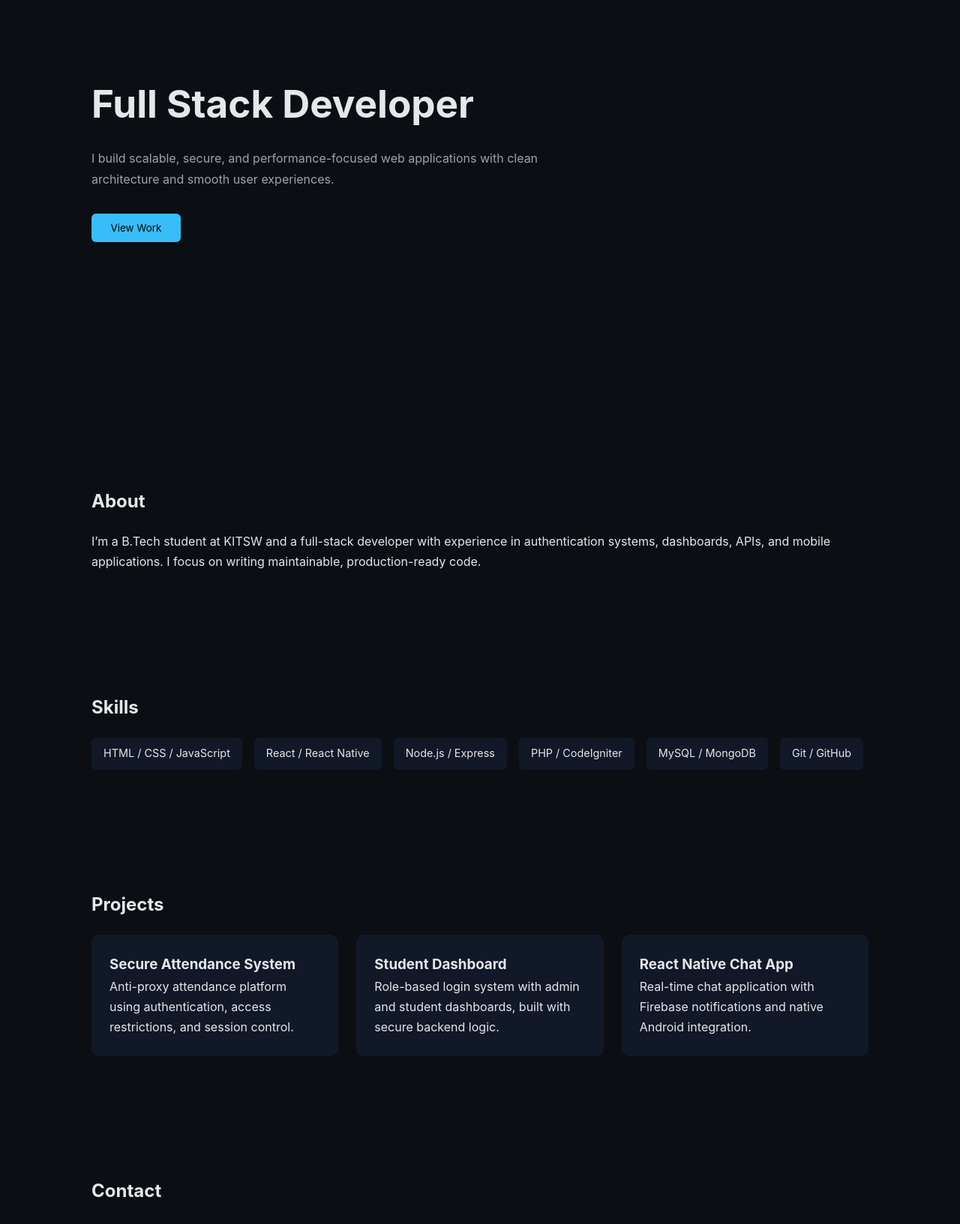
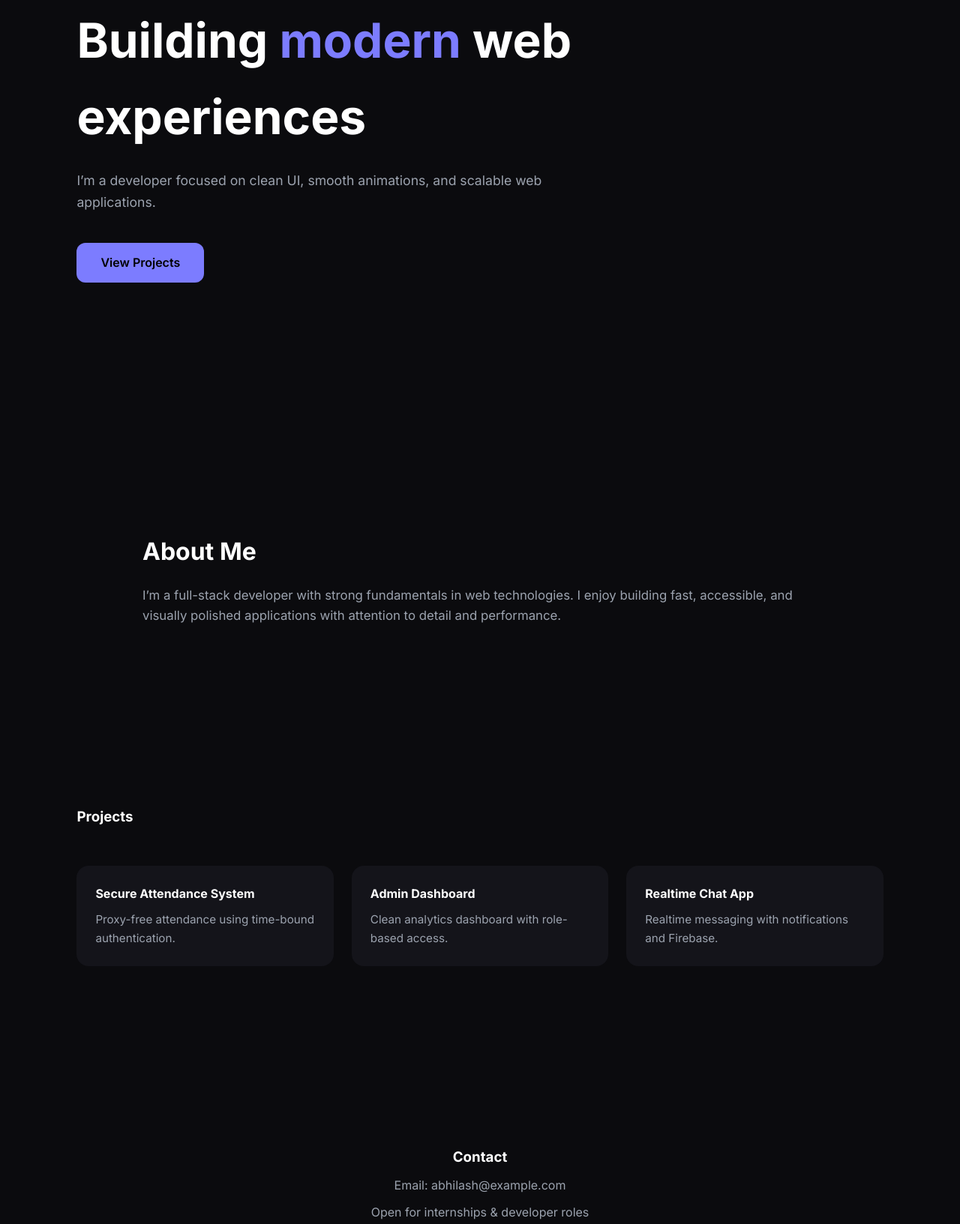
Before and after one commit to Abhilash464/portfolio, a plain HTML site: page index.html in a window 1280 px wide. Shown: the part 210-1843 px from the top of the page at 75% size. Drawn offline with Linux system fonts and the light colour scheme.

Commit message:
Portfolio

```diff
--- a/index.html
+++ b/index.html
@@ -3,100 +3,285 @@
 <head>
   <meta charset="UTF-8" />
   <meta name="viewport" content="width=device-width, initial-scale=1.0"/>
-  <title>Abhilash | Developer</title>
-  <link rel="stylesheet" href="style.css" />
+  <title>Abhilash | Developer Portfolio</title>
+
+  <!-- Google Font -->
+  <link href="https://fonts.googleapis.com/css2?family=Inter:wght@300;400;600;700&display=swap" rel="stylesheet">
+
+  <style>
+    :root {
+      --bg: #0b0b0e;
+      --card: #14141a;
+      --text: #ffffff;
+      --muted: #9ca3af;
+      --accent: #7c7cff;
+    }
+
+    * {
+      margin: 0;
+      padding: 0;
+      box-sizing: border-box;
+      font-family: 'Inter', sans-serif;
+    }
+
+    body {
+      background: var(--bg);
+      color: var(--text);
+      line-height: 1.6;
+      overflow-x: hidden;
+    }
+
+    a {
+      color: inherit;
+      text-decoration: none;
+    }
+
+    section {
+      padding: 120px 8%;
+    }
+
+    /* NAV */
+    header {
+      position: fixed;
+      top: 0;
+      width: 100%;
+      background: rgba(11,11,14,0.6);
+      backdrop-filter: blur(10px);
+      z-index: 100;
+    }
+
+    nav {
+      display: flex;
+      justify-content: space-between;
+      align-items: center;
+      padding: 20px 8%;
+    }
+
+    nav h1 {
+      font-weight: 700;
+      font-size: 1.2rem;
+    }
+
+    nav a {
+      margin-left: 24px;
+      font-size: 0.95rem;
+      color: var(--muted);
+    }
+
+    nav a:hover {
+      color: var(--text);
+    }
+
+    /* HERO */
+    .hero {
+      min-height: 100vh;
+      display: flex;
+      align-items: center;
+    }
+
+    .hero-content {
+      max-width: 700px;
+      animation: fadeUp 1s ease forwards;
+    }
+
+    .hero h2 {
+      font-size: clamp(2.5rem, 5vw, 4rem);
+      font-weight: 700;
+    }
+
+    .hero h2 span {
+      color: var(--accent);
+    }
+
+    .hero p {
+      margin-top: 20px;
+      color: var(--muted);
+      font-size: 1.1rem;
+    }
+
+    .btn {
+      display: inline-block;
+      margin-top: 40px;
+      padding: 14px 32px;
+      background: var(--accent);
+      color: #000;
+      border-radius: 12px;
+      font-weight: 600;
+      transition: transform 0.3s ease;
+    }
+
+    .btn:hover {
+      transform: translateY(-4px);
+    }
+
+    /* ABOUT */
+    .about {
+      max-width: 900px;
+      margin: auto;
+    }
+
+    .about h3 {
+      font-size: 2rem;
+      margin-bottom: 20px;
+    }
+
+    .about p {
+      color: var(--muted);
+      font-size: 1.05rem;
+    }
+
+    /* PROJECTS */
+    .projects-grid {
+      display: grid;
+      grid-template-columns: repeat(auto-fit, minmax(260px, 1fr));
+      gap: 24px;
+      margin-top: 50px;
+    }
+
+    .project-card {
+      background: var(--card);
+      padding: 24px;
+      border-radius: 16px;
+      border: 1px solid transparent;
+      transition: all 0.4s ease;
+      opacity: 0;
+      transform: translateY(30px);
+    }
+
+    .project-card.show {
+      opacity: 1;
+      transform: translateY(0);
+    }
+
+    .project-card:hover {
+      border-color: var(--accent);
+      transform: translateY(-8px);
+    }
+
+    .project-card h4 {
+      margin-bottom: 10px;
+    }
+
+    .project-card p {
+      color: var(--muted);
+      font-size: 0.95rem;
+    }
+
+    /* CONTACT */
+    .contact {
+      text-align: center;
+    }
+
+    .contact p {
+      color: var(--muted);
+      margin-top: 10px;
+    }
+
+    footer {
+      text-align: center;
+      padding: 30px;
+      color: var(--muted);
+      font-size: 0.9rem;
+    }
+
+    /* ANIMATIONS */
+    @keyframes fadeUp {
+      from {
+        opacity: 0;
+        transform: translateY(40px);
+      }
+      to {
+        opacity: 1;
+        transform: translateY(0);
+      }
+    }
+
+    @media (max-width: 768px) {
+      nav a {
+        margin-left: 16px;
+      }
+    }
+  </style>
 </head>
 <body>
 
-  <!-- NAV -->
-  <header class="nav">
-    <div class="nav-left">Abhilash</div>
-    <div class="nav-right">
+<header>
+  <nav>
+    <h1>Abhilash</h1>
+    <div>
       <a href="#about">About</a>
-      <a href="#skills">Skills</a>
       <a href="#projects">Projects</a>
       <a href="#contact">Contact</a>
     </div>
+  </nav>
 </header>
 
-  <!-- HERO -->
 <section class="hero">
-    <h1 class="reveal">Full Stack Developer</h1>
-    <p class="reveal delay">
-      I build scalable, secure, and performance-focused web applications
-      with clean architecture and smooth user experiences.
+  <div class="hero-content">
+    <h2>Building <span>modern</span> web experiences</h2>
+    <p>
+      I’m a developer focused on clean UI, smooth animations,
+      and scalable web applications.
     </p>
-    <button onclick="scrollToId('projects')" class="reveal delay2">
-      View Work
-    </button>
-  </section>
-
-  <!-- ABOUT -->
-  <section id="about" class="section fade">
-    <h2>About</h2>
-    <p>
-      I’m a B.Tech student at KITSW and a full-stack developer with experience
-      in authentication systems, dashboards, APIs, and mobile applications.
-      I focus on writing maintainable, production-ready code.
-    </p>
-  </section>
-
-  <!-- SKILLS -->
-  <section id="skills" class="section fade">
-    <h2>Skills</h2>
-    <div class="skills">
-      <span>HTML / CSS / JavaScript</span>
-      <span>React / React Native</span>
-      <span>Node.js / Express</span>
-      <span>PHP / CodeIgniter</span>
-      <span>MySQL / MongoDB</span>
-      <span>Git / GitHub</span>
+    <a href="#projects" class="btn">View Projects</a>
   </div>
 </section>
 
-  <!-- PROJECTS -->
-  <section id="projects" class="section fade">
-    <h2>Projects</h2>
-
-    <div class="projects">
-      <div class="project">
-        <h3>Secure Attendance System</h3>
+<section id="about">
+  <div class="about">
+    <h3>About Me</h3>
     <p>
-          Anti-proxy attendance platform using authentication,
-          access restrictions, and session control.
+      I’m a full-stack developer with strong fundamentals in web technologies.
+      I enjoy building fast, accessible, and visually polished applications
+      with attention to detail and performance.
     </p>
   </div>
+</section>
 
-      <div class="project">
-        <h3>Student Dashboard</h3>
-        <p>
-          Role-based login system with admin and student dashboards,
-          built with secure backend logic.
-        </p>
+<section id="projects">
+  <h3>Projects</h3>
+
+  <div class="projects-grid">
+    <div class="project-card">
+      <h4>Secure Attendance System</h4>
+      <p>Proxy-free attendance using time-bound authentication.</p>
     </div>
 
-      <div class="project">
-        <h3>React Native Chat App</h3>
-        <p>
-          Real-time chat application with Firebase notifications
-          and native Android integration.
-        </p>
+    <div class="project-card">
+      <h4>Admin Dashboard</h4>
+      <p>Clean analytics dashboard with role-based access.</p>
+    </div>
+
+    <div class="project-card">
+      <h4>Realtime Chat App</h4>
+      <p>Realtime messaging with notifications and Firebase.</p>
     </div>
   </div>
 </section>
 
-  <!-- CONTACT -->
-  <section id="contact" class="section fade">
-    <h2>Contact</h2>
+<section id="contact" class="contact">
+  <h3>Contact</h3>
   <p>Email: abhilash@example.com</p>
-    <p>GitHub: github.com/Abhilash464</p>
-    <p>College: KITSW</p>
+  <p>Open for internships & developer roles</p>
 </section>
 
 <footer>
-    © 2025 Abhilash — Developer Portfolio
+  © 2025 Abhilash. All rights reserved.
 </footer>
 
-  <script src="script.js"></script>
+<script>
+  const cards = document.querySelectorAll('.project-card');
+
+  const observer = new IntersectionObserver(entries => {
+    entries.forEach(entry => {
+      if (entry.isIntersecting) {
+        entry.target.classList.add('show');
+      }
+    });
+  }, { threshold: 0.2 });
+
+  cards.forEach(card => observer.observe(card));
+</script>
+
 </body>
 </html>
--- a/script.js
+++ /dev/null
@@ -1,15 +0,0 @@
-function scrollToId(id) {
-  document.getElementById(id).scrollIntoView({ behavior: "smooth" });
-}
-
-const sections = document.querySelectorAll(".fade");
-
-const observer = new IntersectionObserver(entries => {
-  entries.forEach(entry => {
-    if (entry.isIntersecting) {
-      entry.target.classList.add("show");
-    }
-  });
-}, { threshold: 0.25 });
-
-sections.forEach(section => observer.observe(section));
--- a/style.css
+++ /dev/null
@@ -1,153 +0,0 @@
-:root {
-  --bg: #0b0f14;
-  --card: #111827;
-  --text: #e5e7eb;
-  --muted: #9ca3af;
-  --accent: #38bdf8;
-}
-
-* {
-  margin: 0;
-  padding: 0;
-  box-sizing: border-box;
-  font-family: Inter, Segoe UI, sans-serif;
-}
-
-body {
-  background: var(--bg);
-  color: var(--text);
-  line-height: 1.7;
-}
-
-/* NAV */
-.nav {
-  position: sticky;
-  top: 0;
-  background: rgba(11,15,20,0.8);
-  backdrop-filter: blur(10px);
-  padding: 1rem 2rem;
-  display: flex;
-  justify-content: space-between;
-  z-index: 100;
-}
-
-.nav a {
-  color: var(--muted);
-  margin-left: 1.5rem;
-  text-decoration: none;
-}
-
-.nav a:hover {
-  color: var(--accent);
-}
-
-/* HERO */
-.hero {
-  min-height: 90vh;
-  display: flex;
-  flex-direction: column;
-  justify-content: center;
-  padding: 0 2rem;
-  max-width: 1100px;
-  margin: auto;
-}
-
-.hero h1 {
-  font-size: 3.2rem;
-}
-
-.hero p {
-  max-width: 600px;
-  margin-top: 1rem;
-  color: var(--muted);
-}
-
-.hero button {
-  margin-top: 2rem;
-  width: fit-content;
-  padding: 0.7rem 1.6rem;
-  background: var(--accent);
-  color: #000;
-  border: none;
-  border-radius: 6px;
-  cursor: pointer;
-}
-
-/* SECTIONS */
-.section {
-  max-width: 1100px;
-  margin: auto;
-  padding: 5rem 2rem;
-}
-
-.section h2 {
-  margin-bottom: 1.2rem;
-}
-
-/* SKILLS */
-.skills {
-  display: flex;
-  flex-wrap: wrap;
-  gap: 1rem;
-}
-
-.skills span {
-  background: var(--card);
-  padding: 0.6rem 1rem;
-  border-radius: 6px;
-  font-size: 0.9rem;
-}
-
-/* PROJECTS */
-.projects {
-  display: grid;
-  grid-template-columns: repeat(auto-fit, minmax(280px, 1fr));
-  gap: 1.5rem;
-}
-
-.project {
-  background: var(--card);
-  padding: 1.5rem;
-  border-radius: 10px;
-  transition: transform 0.4s ease;
-}
-
-.project:hover {
-  transform: translateY(-10px);
-}
-
-/* FOOTER */
-footer {
-  text-align: center;
-  padding: 2rem;
-  color: var(--muted);
-  border-top: 1px solid #1f2933;
-}
-
-/* ANIMATIONS */
-.reveal {
-  opacity: 0;
-  transform: translateY(30px);
-  animation: reveal 1s ease forwards;
-}
-
-.delay { animation-delay: 0.3s; }
-.delay2 { animation-delay: 0.6s; }
-
-.fade {
-  opacity: 0;
-  transform: translateY(40px);
-}
-
-.show {
-  opacity: 1;
-  transform: translateY(0);
-  transition: all 0.8s ease;
-}
-
-@keyframes reveal {
-  to {
-    opacity: 1;
-    transform: translateY(0);
-  }
-}
```
Lines whose indentation alone changed are shown as unchanged.
